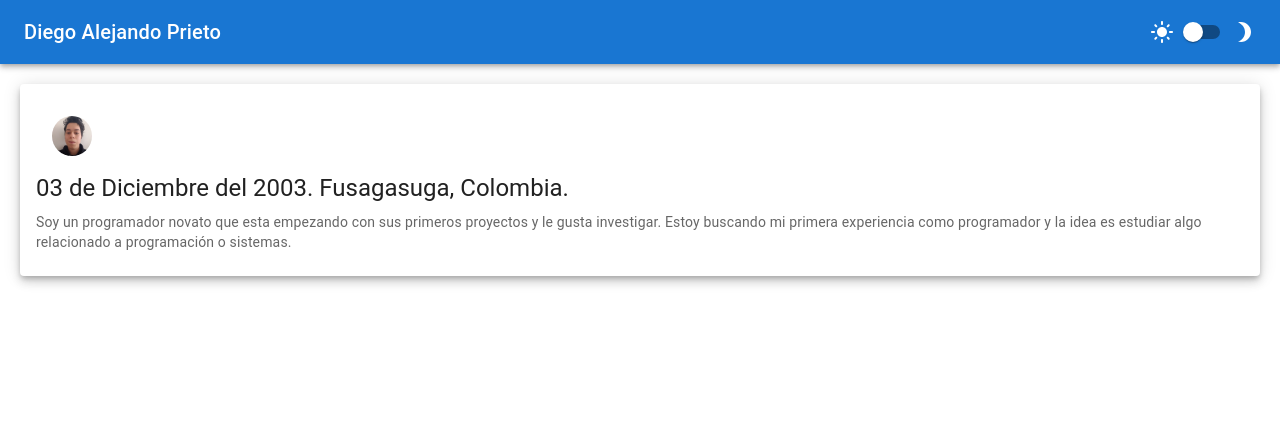
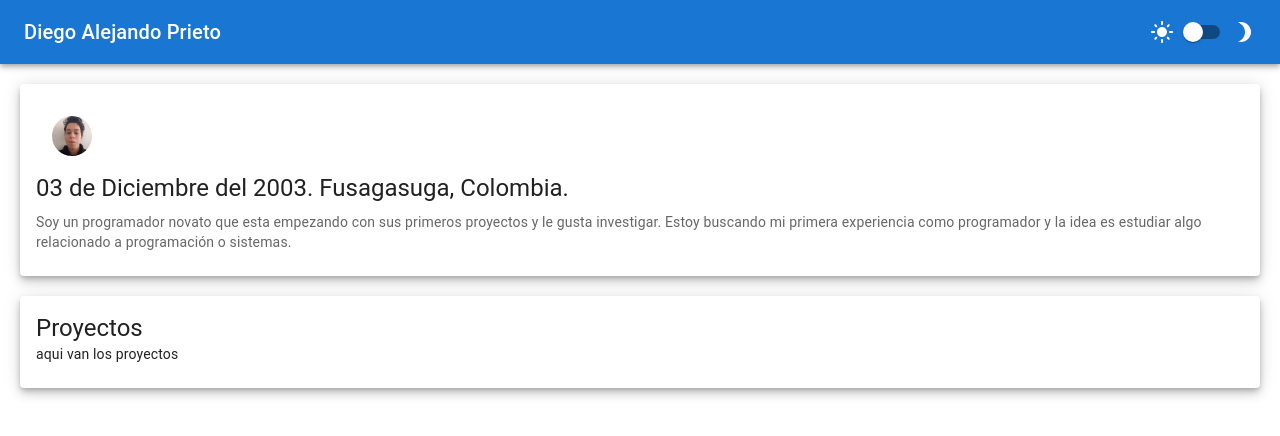
Before and after one commit to diego1321/cv-hoja-de-vida-React, a React (Create React App) app: page / in a window 1280 px wide. Shown: the top 436 px of the page. Built offline with nearby package versions, Linux system fonts and the light colour scheme.

Commit message:
se creo el componente proyectos y el componente proyecto para adjuntar proyectos de git

```diff
--- a/src/componentes/layout/Layout.jsx
+++ b/src/componentes/layout/Layout.jsx
@@ -7,6 +7,7 @@ import Switch from '@mui/material/Switch';
 import LightModeIcon from '@mui/icons-material/LightMode';
 import Brightness3Icon from '@mui/icons-material/Brightness3';
 import DatosPersonales from "../datos-personales/DatosPersonales";
+import Proyectos from '../proyectos/Proyectos';
 
 export default function Layout({mode,setMode}) {
     const label = { inputProps: { 'aria-label': 'Switch demo' } };
@@ -23,6 +24,7 @@ export default function Layout({mode,setMode}) {
           </Toolbar>
         </AppBar>
         <DatosPersonales/>
+        <Proyectos/>
       </Box>
     );
   }
--- /dev/null
+++ b/src/componentes/proyectos/Proyectos.jsx
@@ -0,0 +1,19 @@
+import * as React from 'react';
+import Card from '@mui/material/Card';
+import CardContent from '@mui/material/CardContent';
+import Typography from '@mui/material/Typography';
+
+export default function Proyectos() {
+    return (
+      <Card sx={{ margin: "20px" }} elevation={6} >
+        <CardContent>
+          <Typography variant="h5" component="div">
+            Proyectos
+          </Typography>
+          <Typography variant="body2">
+            aqui van los proyectos
+          </Typography>
+        </CardContent>
+      </Card>
+    );
+  }
```
Also changed, not shown: src/componentes/proyectos/Proyecto.jsx (added).
